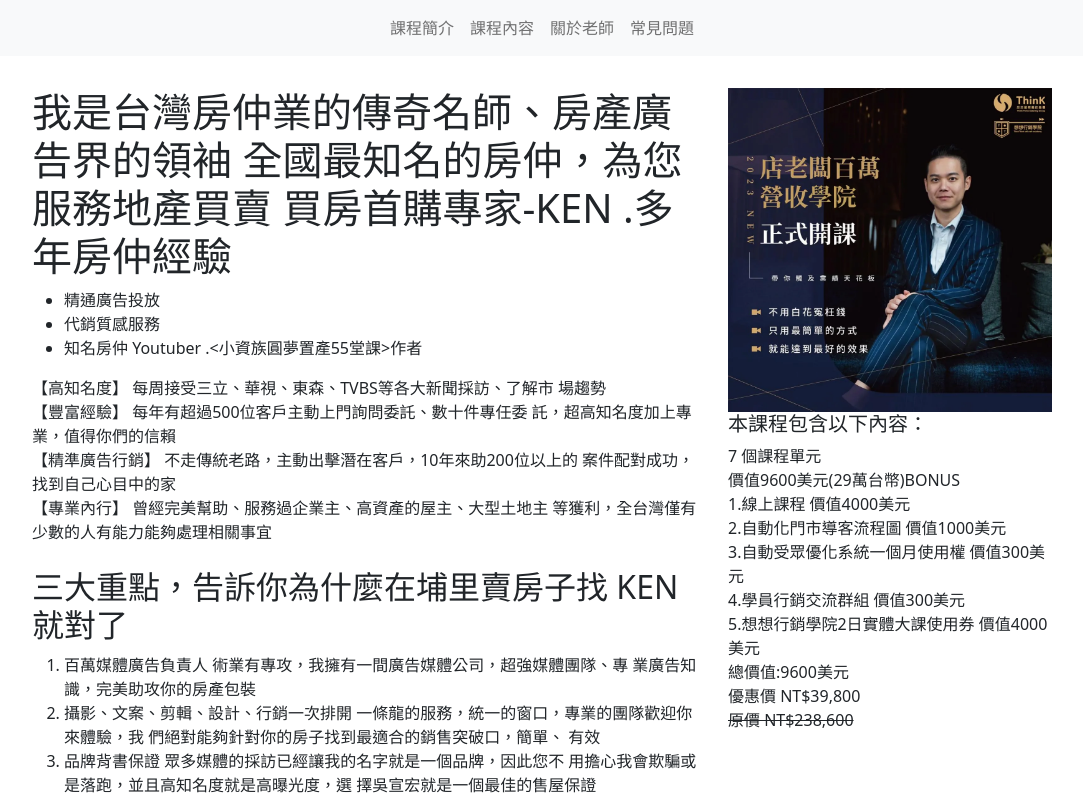
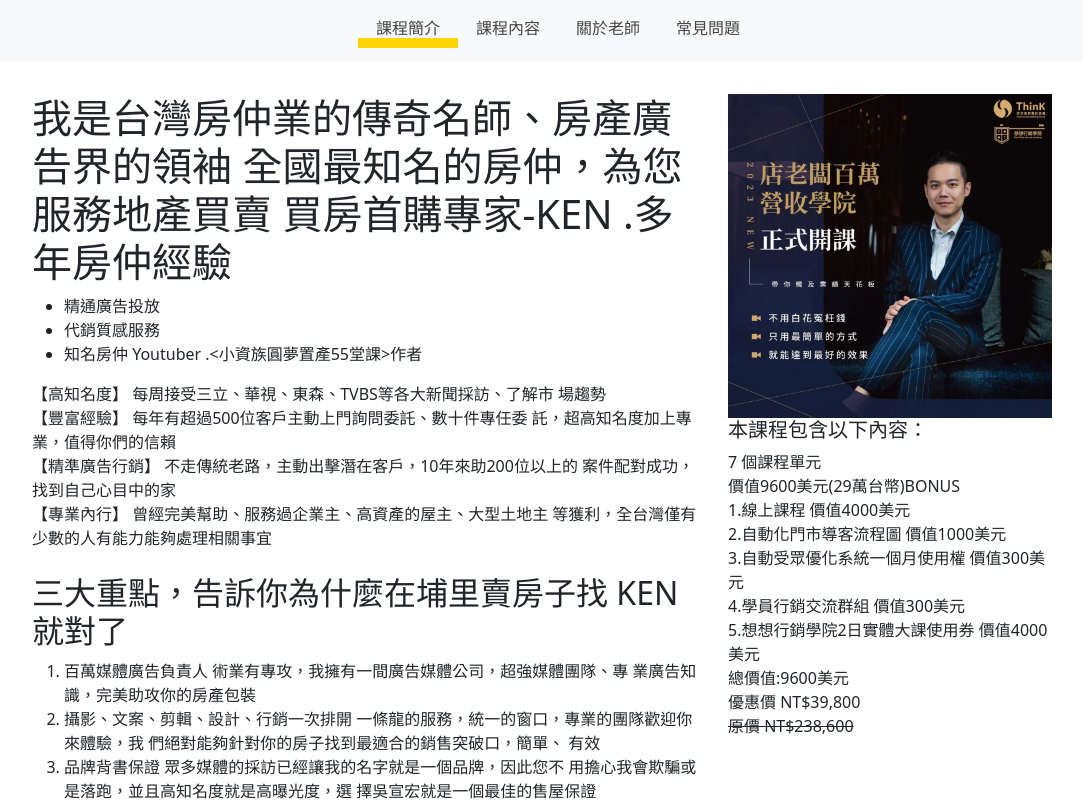
Before and after one commit to KoLichung/chijao_django, a Django app: template app/web/templates/house_manager/ken.html in a window 1280 px wide. Shown: the top 801 px of the page, without its empty margins (98-1181 px from the left). Run offline with Django 3.2, Linux system fonts and the light colour scheme; the template is opened without the code that fills it, so the values that code supplies are empty.

Commit message:
house_manage/ken add nav indicator

```diff
--- a/app/web/static/house_manager/style.css
+++ b/app/web/static/house_manager/style.css
@@ -11,3 +11,69 @@
     margin-left: auto;
     margin-right: auto;
 }
+
+.navigation {
+    position: relative;
+    display: flex;
+    justify-content: center;
+    align-items: center;
+ }
+
+.navigation ul {
+    display: flex;
+}
+
+.navigation ul li {
+    position: relative;
+    list-style: none;
+    width: 100px;
+    height: 30px;
+    z-index: 1;
+}
+
+.navigation ul li a {
+    position: relative;
+    display: flex;
+    justify-content: center;
+    align-items: center;
+    flex-direction: column;
+    width: 100%;
+    text-align: center;
+    font-weight: 500;
+}
+
+.navigation ul li a .text {
+    position: absolute;
+    color: #444;
+    font-weight: 400;
+    font-size: 1em;
+    transition: 0.5s;
+    opacity: 1;
+    transform: translateY(20px);
+}
+
+.indicator {
+    position: absolute;
+    top: 30px;
+    width: 100px;
+    height: 10px;
+    background: rgb(255, 213, 0);
+    transition: 0.5s;
+}
+
+/* Indicator Transitions */
+.navigation ul li:nth-child(1).active ~ .indicator {
+    transform: translateX(calc(100px * 0));
+}
+.navigation ul li:nth-child(2).active ~ .indicator {
+    transform: translateX(calc(100px * 1));
+}
+.navigation ul li:nth-child(3).active ~ .indicator {
+    transform: translateX(calc(100px * 2));
+}
+.navigation ul li:nth-child(4).active ~ .indicator {
+    transform: translateX(calc(100px * 3));
+}
+/* .navigation ul li:nth-child(5).active ~ .indicator {
+    transform: translateX(calc(100px * 4));
+} */
--- a/app/web/templates/house_manager/ken.html
+++ b/app/web/templates/house_manager/ken.html
@@ -21,12 +21,12 @@
 </head>
 <body>
     <header class="sticky-top">
-        <nav class="navbar navbar-expand navbar-light bg-light ">
+        {% comment %} <nav class="navbar navbar-expand navbar-light bg-light ">
             <div class="container-fluid">
              <div class="mx-auto">
                 <ul class="navbar-nav">
                     <li class="nav-item">
-                    <a class="nav-link" href="#">課程簡介</a>
+                    <a class="nav-link" href="#" >課程簡介</a>
                     </li>
                     <li class="nav-item">
                     <a class="nav-link" href="#">課程內容</a>
@@ -35,14 +35,55 @@
                     <a class="nav-link" href="#about">關於老師</a>
                     </li>
                     <li class="nav-item">
-                    <a class="nav-link" href="#buyer">常見問題</a>
+                    <a class="nav-link current" href="#buyer">常見問題</a>
                     </li>
                 </ul>
              </div>
+            </div>
+        </nav>{% endcomment %}
 
+        <nav class="navbar navbar-expand navbar-light bg-light ">
+            <div class="container-fluid">
+                <div class="mx-auto">
+                    <div class="navigation">
+                        <ul>
+                          <li class="list active">
+                            <a href="#">
+                              <span class="text">課程簡介</span>
+                            </a>
+                          </li>
+                          <li class="list">
+                            <a href="#">
+                              <span class="text">課程內容</span>
+                            </a>
+                          </li>
+                          <li class="list">
+                            <a href="#about">
+                              <span class="text">關於老師</span>
+                            </a>
+                          </li>
+                          <li class="list">
+                            <a href="#buyer">
+                              <span class="text" >常見問題</span>
+                            </a>
+                          </li>
+                          <div class="indicator"></div>
+                        </ul>
+                    </div>
+                </div>
+            </div>
 
-            </div>
+            <script>
+                const list = document.querySelectorAll(".list");
+
+                function activeLink() {
+                    list.forEach((item) => item.classList.remove("active"));
+                    this.classList.add("active");
+                }
+                list.forEach((item) => item.addEventListener("click", activeLink));
+            </script>
         </nav>
+
     </header>
 
     <article>
```
